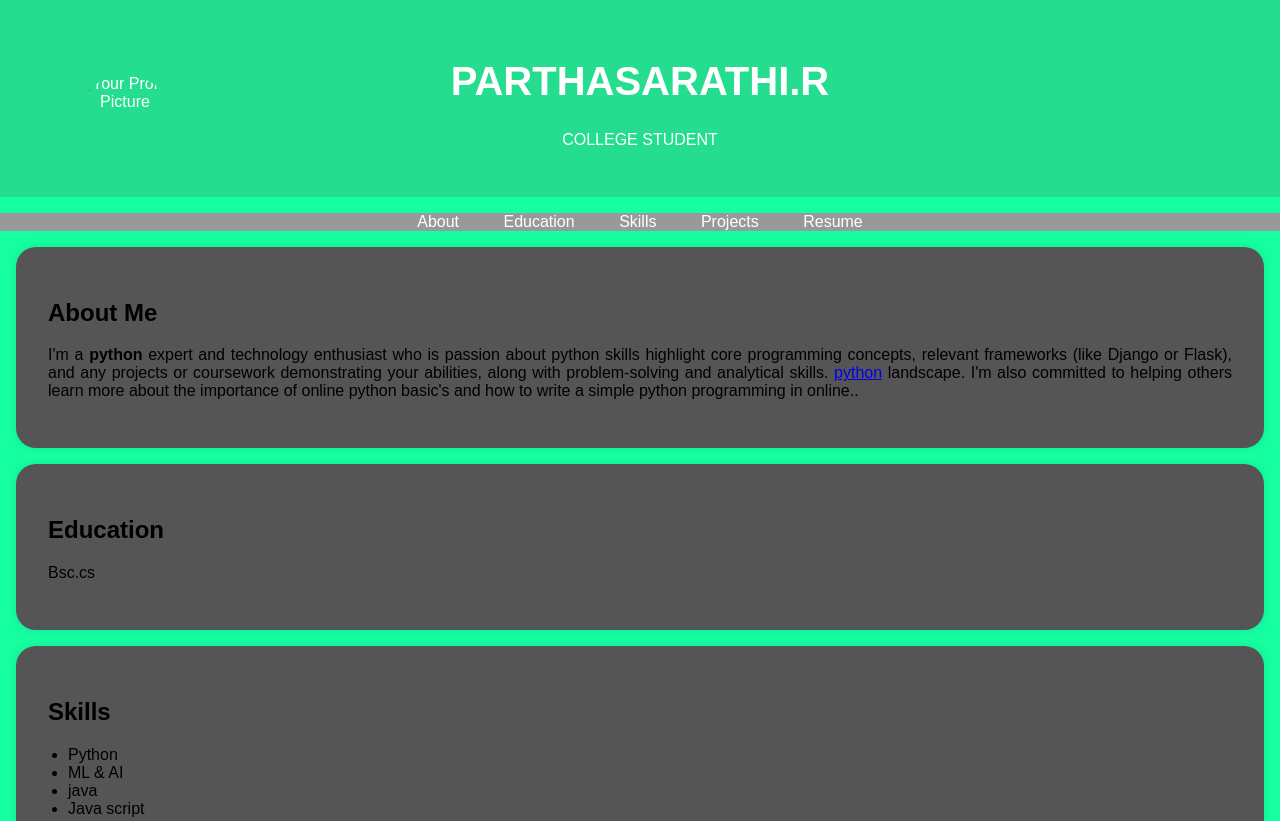
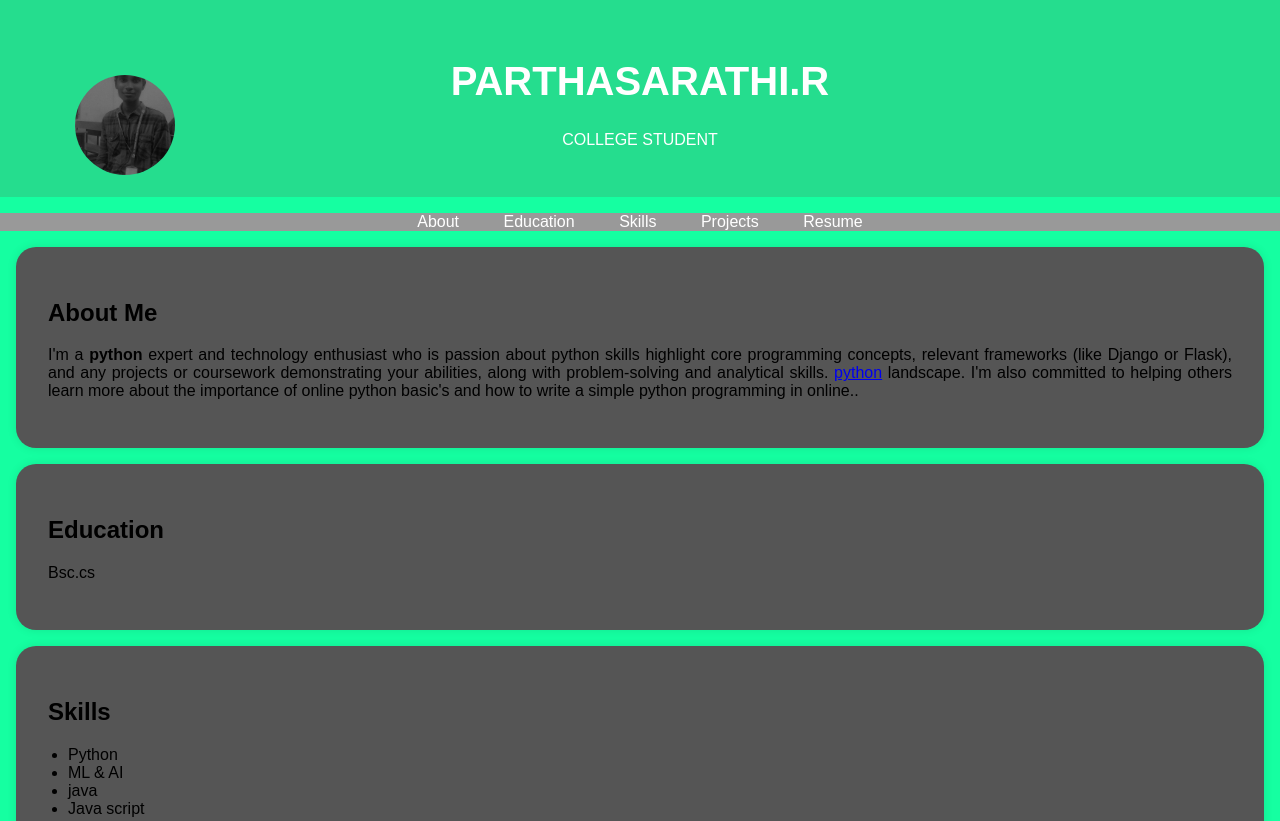
Before and after one commit to parthaSarathi777say/Digital-portfolio, a plain HTML site: page index.html in a window 1280 px wide. Shown: the top 821 px of the page. Drawn offline with Linux system fonts and the light colour scheme.

Commit message:
Update index.html

```diff
--- a/index.html
+++ b/index.html
@@ -95,7 +95,7 @@
     <header>
         <div class="header-content">
             <!-- Add your profile picture here -->
-            <img src="./photo.jpg" alt="Your Profile Picture" class="profile-picture">
+            <img src="./Snapchat-604691567.jpg" alt="Your Profile Picture" class="profile-picture">
             <h1>PARTHASARATHI.R</h1>
             <p>COLLEGE STUDENT</p>
         </div>
```
